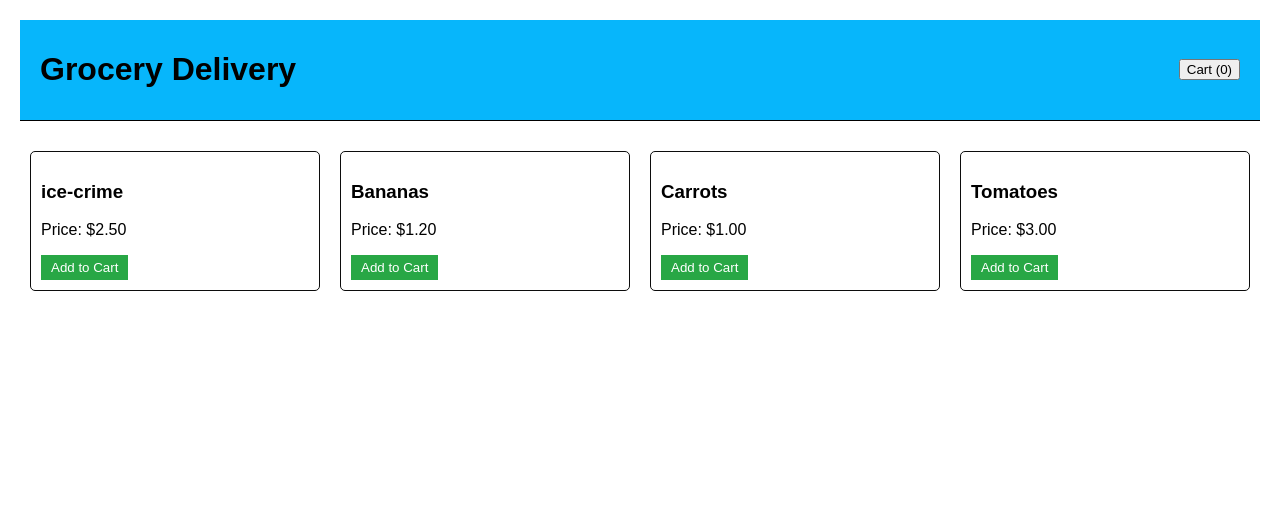
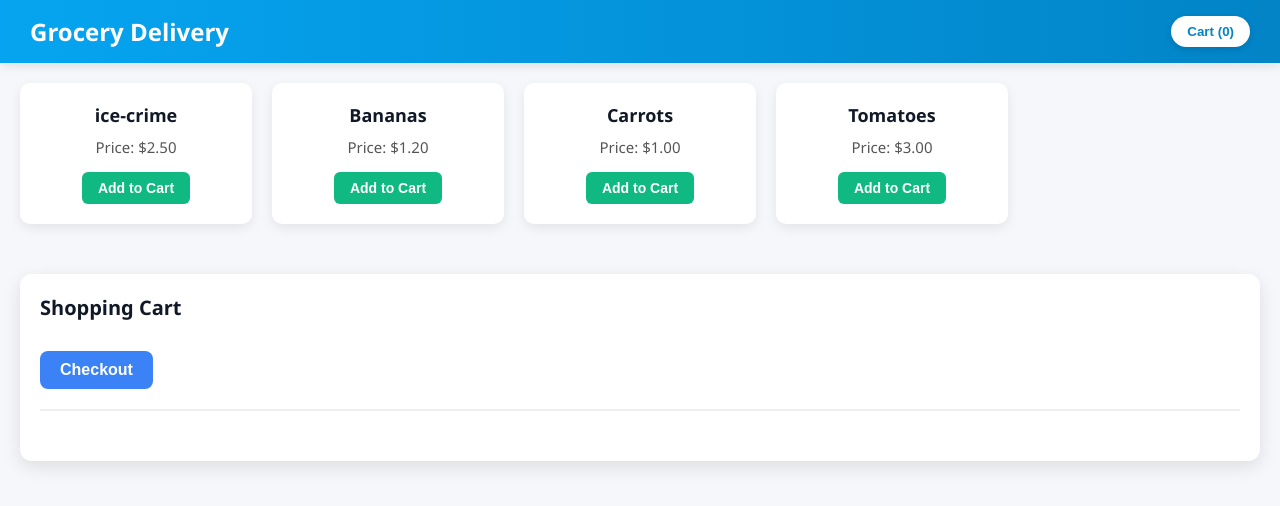
Before and after one commit to IndratanuMondal/-Grocery-Delivery-Application, a plain HTML site: page index.html in a window 1280 px wide. Drawn offline with Linux system fonts and the light colour scheme.

Commit message:
Update styles.css

```diff
--- a/styles.css
+++ b/styles.css
@@ -1,48 +1,171 @@
+* {
+    margin: 0;
+    padding: 0;
+    box-sizing: border-box;
+}
+
 body {
-    font-family: Arial, sans-serif;
-    margin: 0;
-    padding: 20px;
+    font-family: 'Segoe UI', Tahoma, Geneva, Verdana, sans-serif;
+    background: #f5f7fa;
+    color: #333;
+    padding: 0;
 }
 
 header {
     display: flex;
     justify-content: space-between;
     align-items: center;
-    background-color: #07b6fb;
-    padding: 10px 20px;
-    border-bottom: 1px solid #000000;
+    background: linear-gradient(90deg, #06a4f0, #0284c7);
+    padding: 15px 30px;
+    color: white;
+    box-shadow: 0 3px 10px rgba(0, 0, 0, 0.1);
 }
 
-main {
-    margin-top: 20px;
+header h1 {
+    font-size: 24px;
+    font-weight: 600;
+}
+
+.cart button {
+    background: #fff;
+    color: #0284c7;
+    font-weight: 600;
+    border: none;
+    padding: 8px 16px;
+    border-radius: 20px;
+    cursor: pointer;
+    transition: 0.3s ease;
+    box-shadow: 0 2px 6px rgba(0,0,0,0.15);
+}
+
+.cart button:hover {
+    background: #0284c7;
+    color: white;
 }
 
 #product-list {
-    display: flex;
-    flex-wrap: wrap;
+    display: grid;
+    grid-template-columns: repeat(auto-fill, minmax(220px, 1fr));
+    gap: 20px;
+    padding: 20px;
 }
 
 .product {
-    border: 1px solid #0c0c0c;
-    border-radius: 5px;
-    margin: 10px;
-    padding: 10px;
-    width: calc(25% - 20px);
-    box-sizing: border-box;
+    background: white;
+    border-radius: 10px;
+    padding: 20px;
+    text-align: center;
+    box-shadow: 0 4px 12px rgba(0,0,0,0.08);
+    transition: transform 0.2s ease, box-shadow 0.2s ease;
+}
+
+.product:hover {
+    transform: translateY(-5px);
+    box-shadow: 0 8px 20px rgba(0,0,0,0.15);
+}
+
+.product h3 {
+    font-size: 18px;
+    margin-bottom: 10px;
+    color: #111827;
+}
+
+.product p {
+    font-size: 15px;
+    color: #555;
+    margin-bottom: 15px;
 }
 
 .product button {
-    background-color: #28a745;
+    background-color: #10b981;
+    color: white;
+    border: none;
+    padding: 8px 16px;
+    font-size: 14px;
+    font-weight: 600;
+    border-radius: 6px;
+    cursor: pointer;
+    transition: background 0.3s ease;
+}
+
+.product button:hover {
+    background-color: #059669;
+}
+
+#shopping-cart {
+    margin: 30px 20px;
+    background: white;
+    border-radius: 12px;
+    padding: 20px;
+    box-shadow: 0 6px 18px rgba(0,0,0,0.1);
+}
+
+#shopping-cart h2 {
+    font-size: 20px;
+    margin-bottom: 15px;
+    color: #111827;
+}
+
+#cart-items div {
+    display: flex;
+    justify-content: space-between;
+    align-items: center;
+    background: #f9fafb;
+    padding: 10px 15px;
+    margin: 8px 0;
+    border-radius: 8px;
+    font-size: 15px;
+}
+
+#cart-items button {
+    background: #ef4444;
     color: white;
     border: none;
     padding: 5px 10px;
+    border-radius: 5px;
     cursor: pointer;
+    transition: background 0.3s ease;
 }
 
-.hidden {
-    display: none;
+#cart-items button:hover {
+    background: #dc2626;
 }
 
-#shopping-cart {
+#checkout-button {
+    background: #3b82f6;
+    color: white;
+    border: none;
+    padding: 10px 20px;
+    margin-top: 15px;
+    border-radius: 8px;
+    font-size: 16px;
+    font-weight: 600;
+    cursor: pointer;
+    transition: background 0.3s ease;
+}
+
+#checkout-button:hover {
+    background: #1d4ed8;
+}
+
+#checkout-summary {
     margin-top: 20px;
+    padding: 15px;
+    border-top: 2px solid #eee;
 }
+
+#checkout-summary h3 {
+    margin-bottom: 10px;
+    color: #111827;
+}
+
+#checkout-summary p {
+    font-size: 15px;
+    color: #374151;
+}
+
+#checkout-summary h4 {
+    margin-top: 12px;
+    font-size: 18px;
+    color: #10b981;
+}
```
